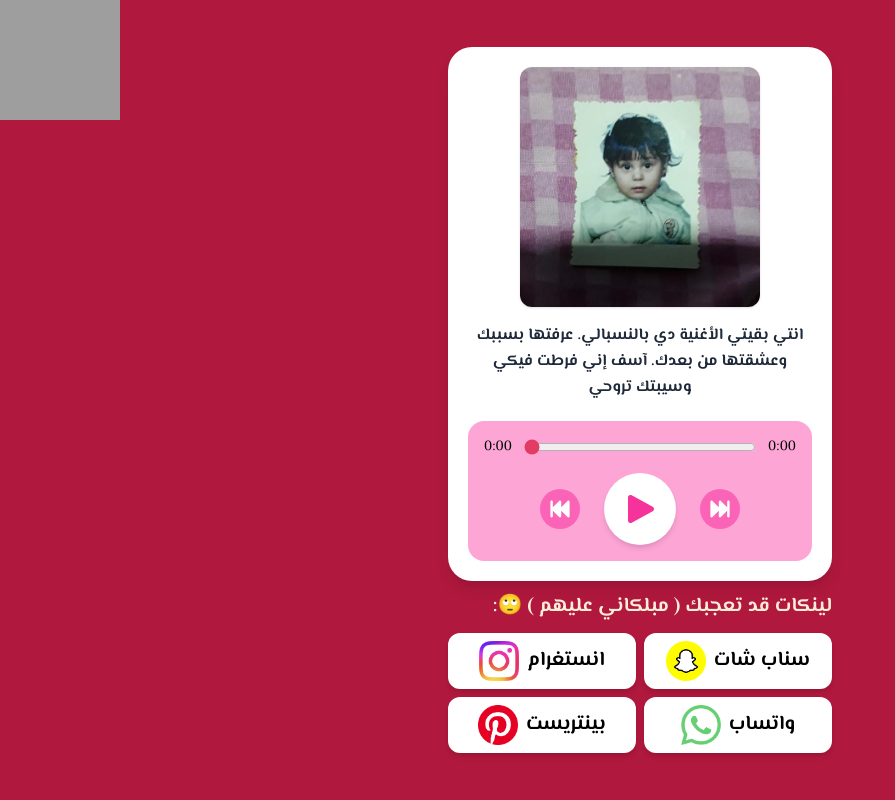
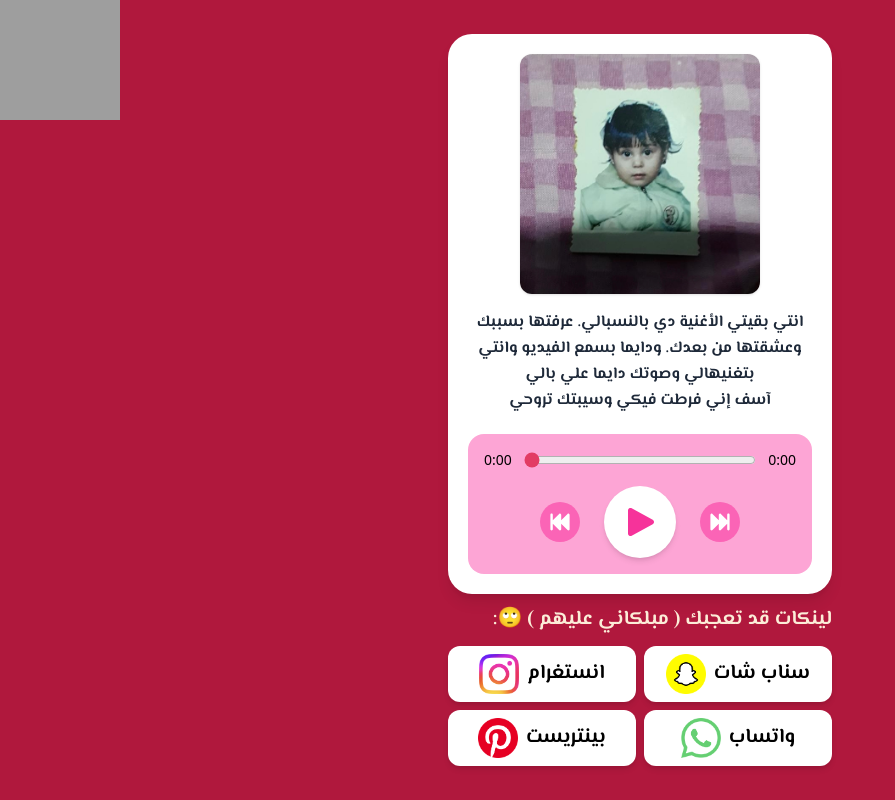
Before and after one commit to datboiikaram/aya, a React (Vite) app: page / in a window 1280 px wide. Shown: the whole page, without its empty margins (0-895 px from the left). Built offline with nearby package versions, Linux system fonts and the light colour scheme; grey boxes are pictures that could not be loaded.

Commit message:
updated the page

```diff
--- a/src/App.jsx
+++ b/src/App.jsx
@@ -67,7 +67,7 @@ export default function App() {
     const giggleInterval = setInterval(() => {
       setIsGiggling(true);
       setTimeout(() => setIsGiggling(false), 1000); // Animation lasts 1 second
-    }, 10000); // Every 10 seconds
+    }, 6000); // Every 10 seconds
 
     return () => clearInterval(giggleInterval);
   }, []);
@@ -136,12 +136,13 @@ export default function App() {
 
         {/* Arabic text */}
         <p className="text-gray-800 mb-5 leading-relaxed font-bold">
-          انتي بقيتي الأغنية دي بالنسبالي. عرفتها بسببك وعشقتها من بعدك. آسف إني
-          فرطت فيكي وسيبتك تروحي
+          انتي بقيتي الأغنية دي بالنسبالي. عرفتها بسببك وعشقتها من بعدك. ودايما
+          بسمع الفيديو وانتي بتغنيهالي وصوتك دايما علي بالي
+          <br /> آسف إني فرطت فيكي وسيبتك تروحي
         </p>
 
         {/* Custom audio player */}
-        <div className="bg-pink-300 rounded-2xl p-4">
+        <div className="bg-pink-300 rounded-2xl p-4 font-sans">
           <div className="flex items-center justify-between text-sm">
             <span>{formatTime(currentTime)}</span>
             <input
```
